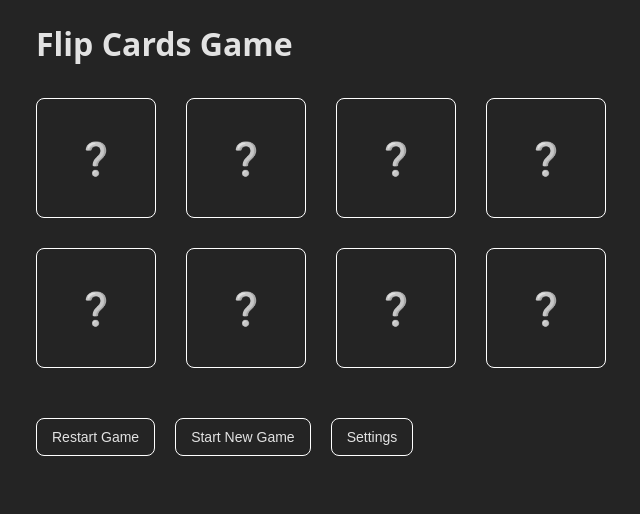
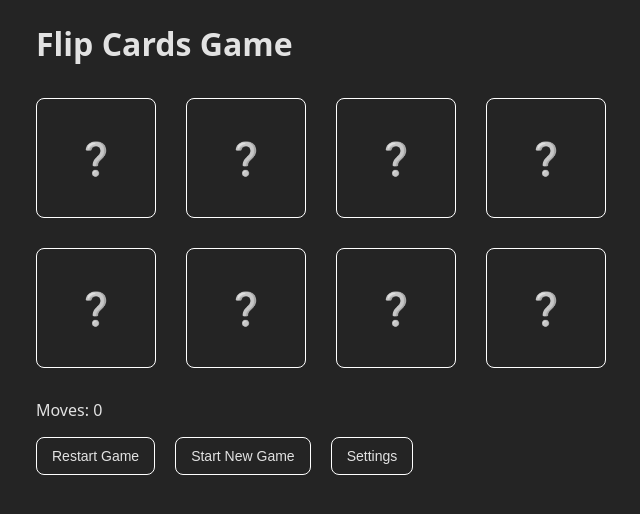
Before and after one commit to KaterinaShepeleva/flip-cards-game, a React (Vite) app: page / in a window 1280 px wide. Shown: the top 514 px of the page, without its empty margins (318-958 px from the left). Built offline with nearby package versions, Linux system fonts and the light colour scheme; a web font is replaced by a local one.

Commit message:
Added counter of player moves

```diff
--- a/src/App.css
+++ b/src/App.css
@@ -8,8 +8,9 @@
 }
 
 .actions {
-  margin-top: 20px;
   display: flex;
+  align-items: center;
+  flex-wrap: wrap;
 }
 
 .actions .btn {
--- a/src/App.jsx
+++ b/src/App.jsx
@@ -4,6 +4,7 @@ import { useStore } from '/src/store.js';
 import './App.css';
 import GameField from './components/GameField/GameField.jsx';
 import RestartButton from './components/RestartButton/RestartButton.jsx';
+import MovesCount from './components/MovesCount/MovesCount.jsx';
 import StartNewGameButton from './components/StartNewGameButton/StartNewGameButton.jsx';
 import SettingsButton from './components/SettingsButton/SettingsButton.jsx';
 import SettingsModal from './components/SettingsModal/SettingsModal.jsx';
@@ -14,8 +15,10 @@ let flipCardTimeoutId = null;
 function App() {
     const cards = useStore((state) => state.cards);
     const setCards = useStore((state) => state.setCards);
-    const regenerateAllCards = useStore((state) => state.startNewGame);
+    const generateAllCards = useStore((state) => state.generateAllCards);
     const setOpenedCards = useStore((state) => state.setOpenedCards);
+    const incrementMovesCount = useStore((state) => state.incrementMovesCount);
+    const clearMovesCount = useStore((state) => state.clearMovesCount);
 
     const isModalOpen = useStore((state) => state.isModalOpen);
     const setModalOpen = useStore((state) => state.setModalOpen);
@@ -59,6 +62,9 @@ function App() {
             openedCards[0] = currentCardPos;
         } else {
             // if needed to flip the second card of a pair
+            // count this move anyway
+            incrementMovesCount();
+
             if (cards[currentCardPos].content === cards[openedCards[0]].content) {
                 // leave both cards open if content of the flipped cards is equal
                 cardsUpdated[currentCardPos].stayOpen = true;
@@ -104,10 +110,11 @@ function App() {
             flipped: false,
             stayOpen: false,
         })));
+        clearMovesCount();
 
         // replace the initial card data if starting new game
         if (!restartOnly) {
-            setTimeout(regenerateAllCards, CARD_ANIMATION_DURATION);
+            setTimeout(generateAllCards, CARD_ANIMATION_DURATION);
         }
     };
 
@@ -127,7 +134,9 @@ function App() {
 
         setCurrentCardsCount(newCardsCount);
         setCardTimeout(newTimeout);
-        regenerateAllCards();
+
+        clearMovesCount();
+        generateAllCards();
     }
 
     return (
@@ -137,6 +146,7 @@ function App() {
             <GameField openCard={openCard}/>
 
             <div className="actions">
+                <MovesCount/>
                 <RestartButton restart={() => startNewGame(true)}/>
                 <StartNewGameButton startNewGame={() => startNewGame(false)}/>
                 <SettingsButton openSettings={openSettings}/>
--- /dev/null
+++ b/src/components/MovesCount/MovesCount.css
@@ -0,0 +1,7 @@
+.moves-count {
+    padding-right: 15px;
+    padding-bottom: 15px;
+    user-select: none;
+    cursor: default;
+    width: 100%;
+}
--- /dev/null
+++ b/src/components/MovesCount/MovesCount.jsx
@@ -0,0 +1,14 @@
+import { useStore } from '/src/store.js';
+import './MovesCount.css';
+
+function MovesCount() {
+    const movesCount = useStore((state) => state.movesCount);
+
+    return (
+        <div className="moves-count">
+            Moves: {movesCount}
+        </div>
+    )
+}
+
+export default MovesCount;
--- a/src/store.js
+++ b/src/store.js
@@ -22,7 +22,10 @@ const createCardStore = (set) => ({
     setCards: (cards) => set(() => ({ cards })),
     openedCardsPair: [null, null], // stores two cards that were already flipped
     setOpenedCards: (openedCardsPair) => set(() => ({ openedCardsPair })),
-    startNewGame: () => set((state) => ({ cards: generateGameField(state.currentCardsCount) })),
+    generateAllCards: () => set((state) => ({ cards: generateGameField(state.currentCardsCount) })),
+    movesCount: 0,
+    incrementMovesCount: () => set((state) => ({ movesCount: state.movesCount + 1 })),
+    clearMovesCount: () => set(() => ({ movesCount: 0 })),
 });
 
 export const useStore = create(
@@ -43,7 +46,7 @@ export const useStore = create(
                     return;
                 }
 
-                return () => state.startNewGame();
+                return () => state.generateAllCards();
             }
         },
     ),
```
